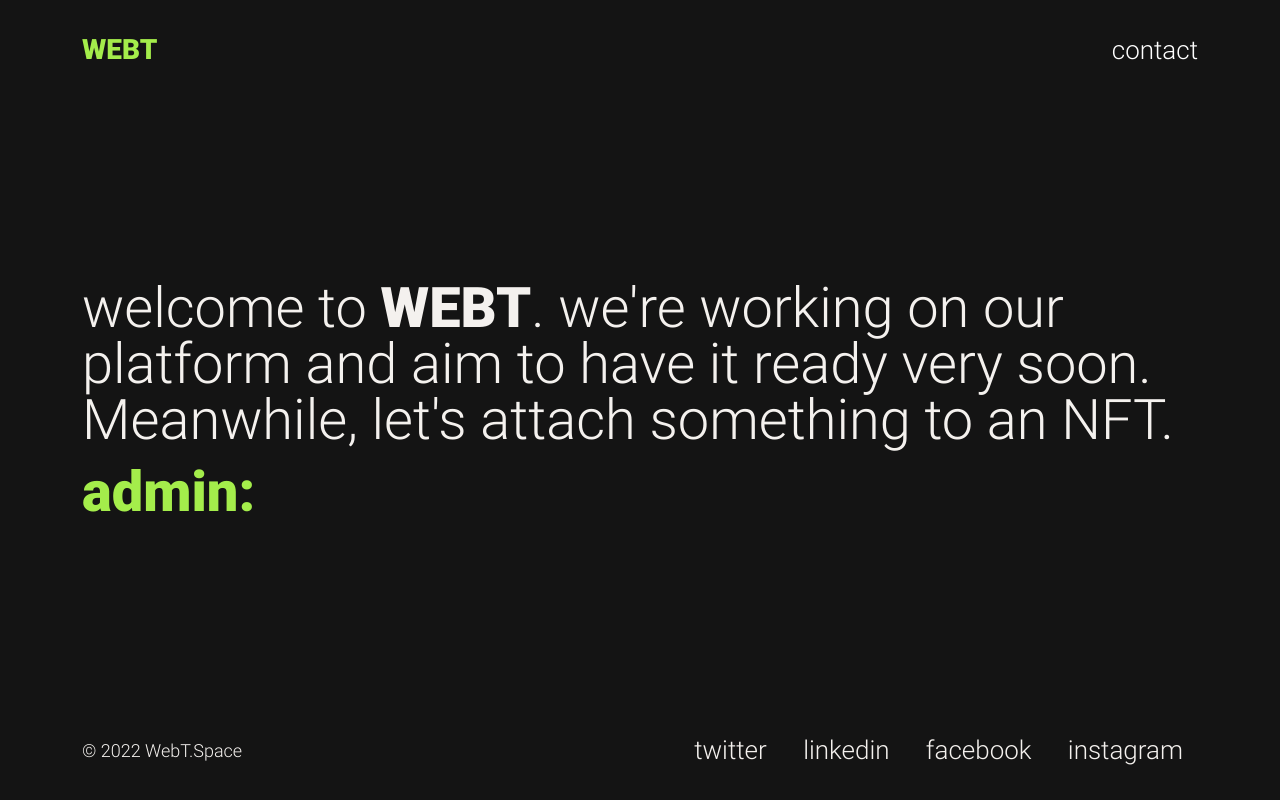
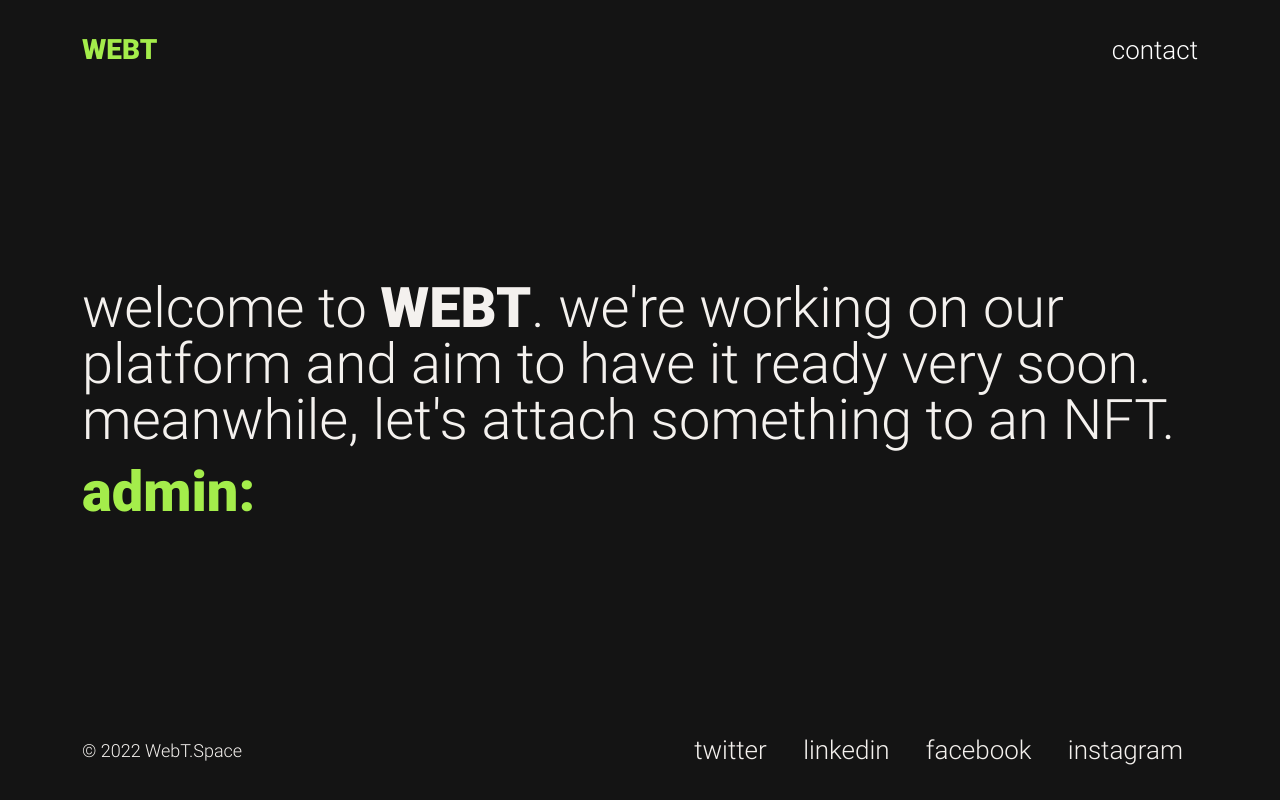
Before and after one commit to milledigital/webt, a plain HTML site: page index.html in a window 1280 px wide. Drawn offline with Linux system fonts and the light colour scheme; a script that the page names is missing.

Commit message:
Update index.html

```diff
--- a/index.html
+++ b/index.html
@@ -49,7 +49,7 @@
                             <div id="typed-strings">
                                 <p>
                                     welcome to <b>WEBT</b>.
-                                    we're working on our platform and aim to have it ready very soon. Meanwhile, let's attach something to an NFT.
+                                    we're working on our platform and aim to have it ready very soon. meanwhile, let's attach something to an NFT.
                                 </p>
                             </div>
 
```
